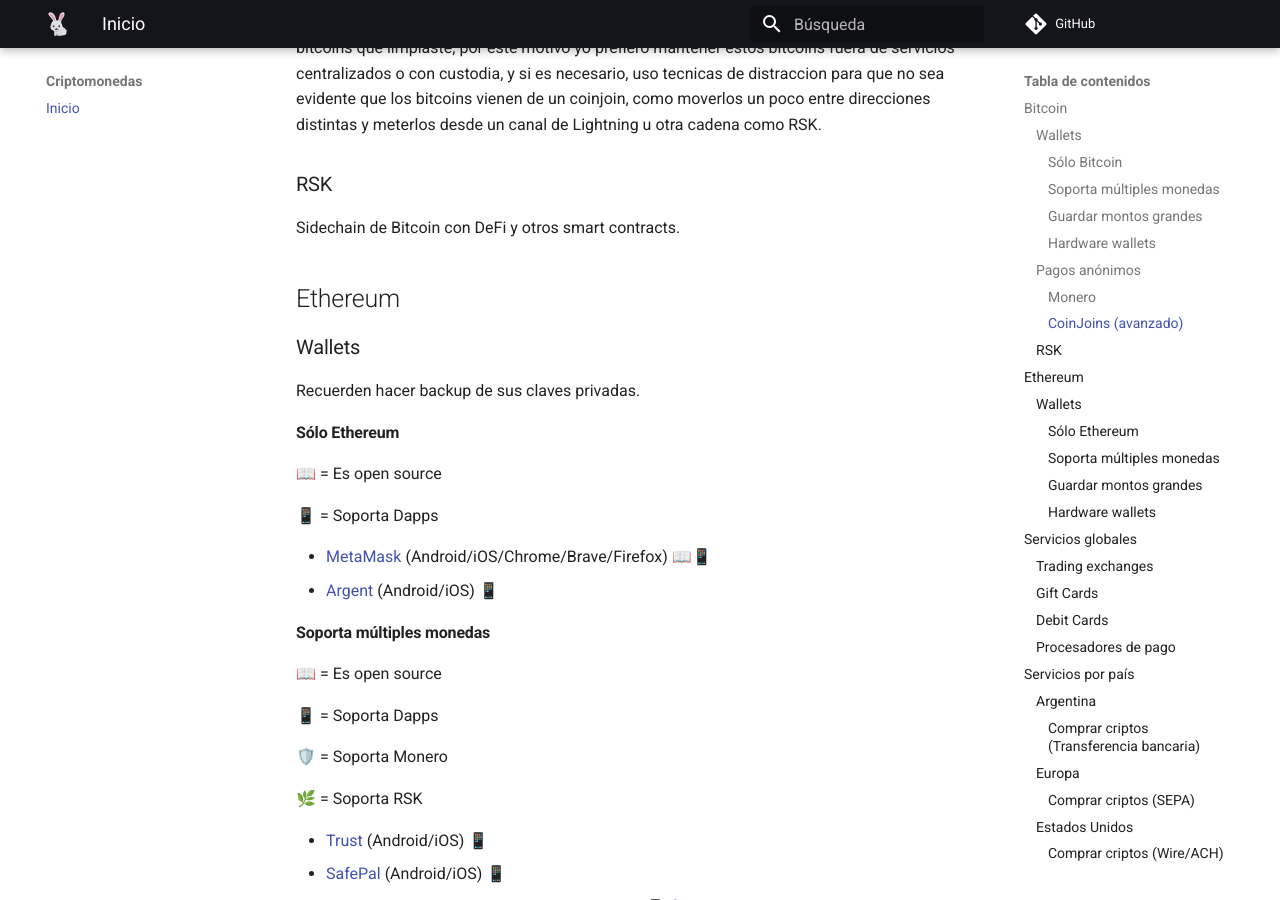
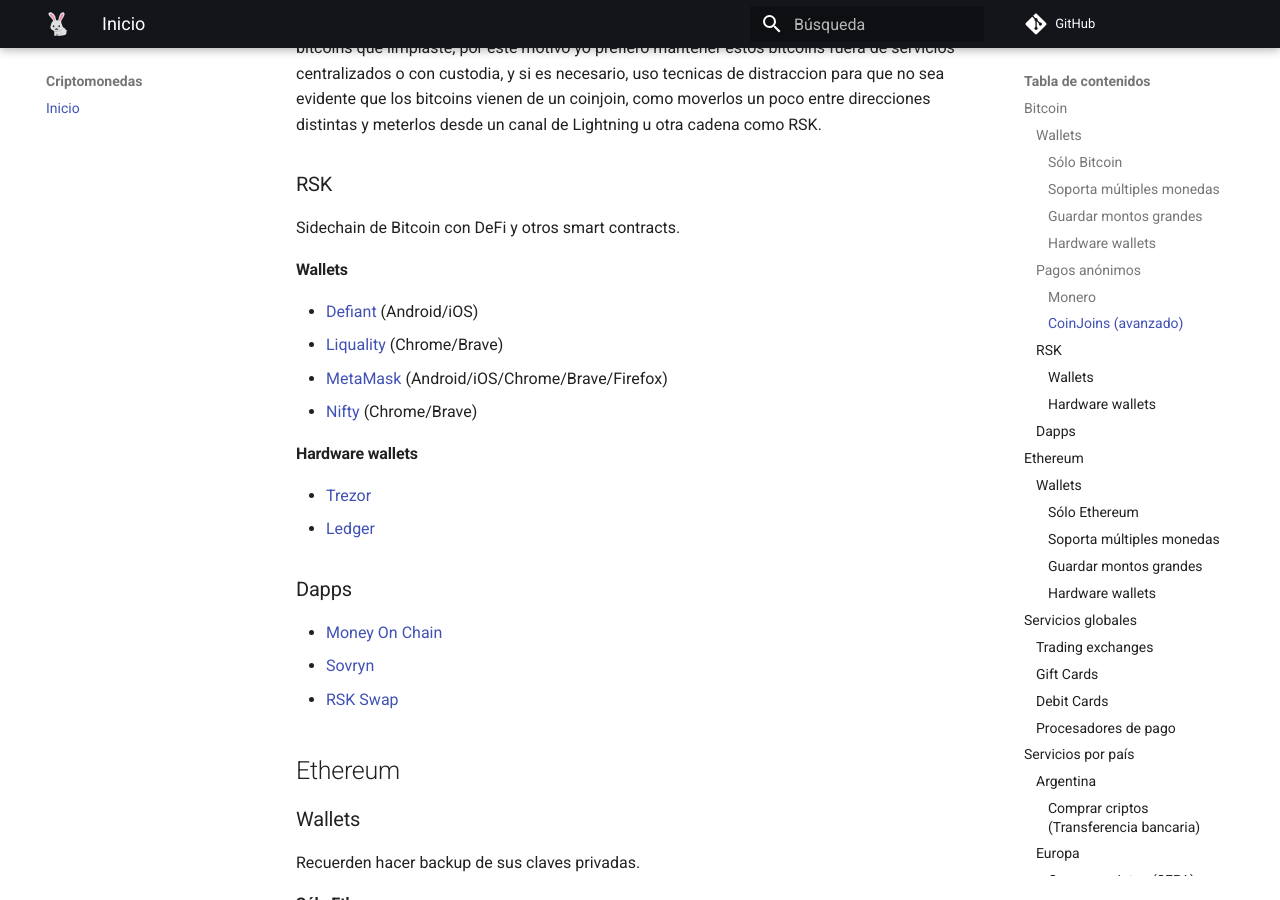
Before and after one commit to anomalouscode/wiki, an MkDocs documentation site: the page built from docs/criptomonedas/index.md, in a window 1280 px wide and 900 px high, scrolled down 2044 px. Built offline with MkDocs 1.6.1 and Material for MkDocs 9.7.7, drawn with Linux system fonts in a browser that asks for light colours; comment, search, counter and statistics services are not loaded.

Commit message:
Update index.md

```diff
--- a/docs/criptomonedas/index.md
+++ b/docs/criptomonedas/index.md
@@ -73,6 +73,24 @@
 ### RSK
 
 Sidechain de Bitcoin con DeFi y otros smart contracts.
+
+#### Wallets
+
+- [Defiant](https://defiantapp.tech/) (Android/iOS)
+- [Liquality](https://liquality.io/) (Chrome/Brave)
+- [MetaMask](https://metamask.io/) (Android/iOS/Chrome/Brave/Firefox)
+- [Nifty](https://chrome.google.com/webstore/detail/nifty-wallet/jbdaocneiiinmjbjlgalhcelgbejmnid) (Chrome/Brave)
+
+#### Hardware wallets
+
+- [Trezor](https://trezor.io/)
+- [Ledger](https://www.ledger.com/)
+
+### Dapps
+
+- [Money On Chain](https://moneyonchain.com/)
+- [Sovryn](https://www.sovryn.app/)
+- [RSK Swap](https://rskswap.com/)
 
 ## Ethereum
 
```
